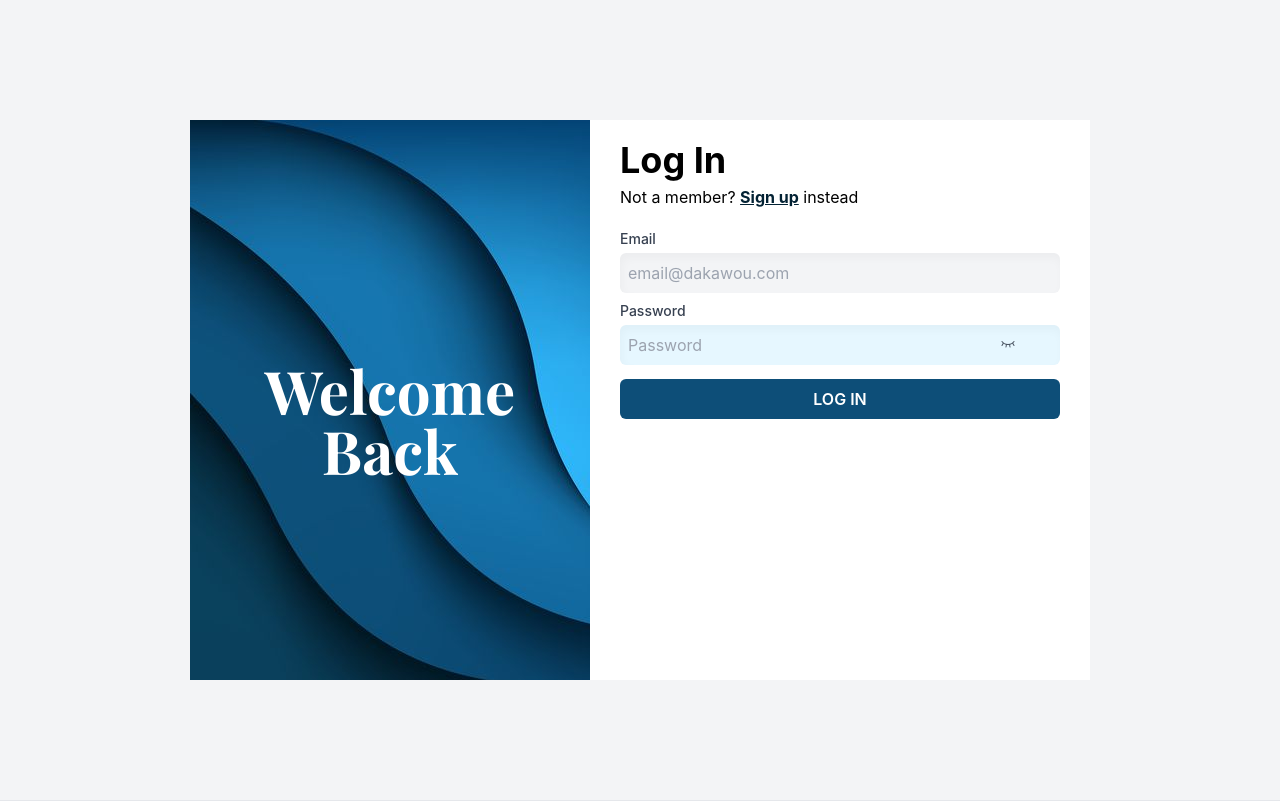
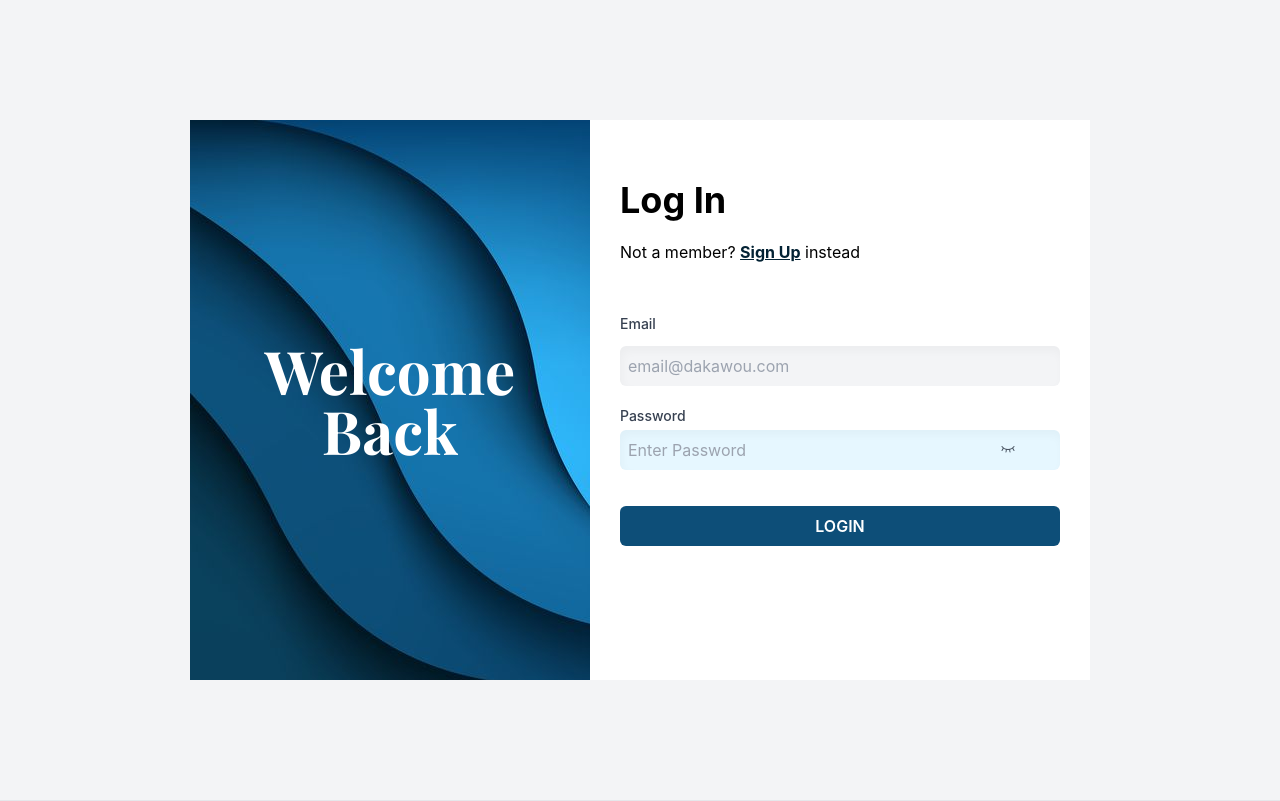
Before and after one commit to mumbi-prog/Inventory-Client, a React (Create React App) app: page / in a window 1280 px wide. Built offline with nearby package versions, Linux system fonts and the light colour scheme; a web font is replaced by a local one.

Commit message:
Update on Auth-comps to only allow autorized users

```diff
--- a/src/components/Logins/AdminLogin.jsx
+++ b/src/components/Logins/AdminLogin.jsx
@@ -3,6 +3,7 @@ import api from '../Api/api.jsx';
 import { useNavigate, Link } from 'react-router-dom';
 import './logins.css';
 import { PiEyeClosed, PiEyeBold } from 'react-icons/pi';
+import ErrorModal from '../Admin/ErrorModal.jsx';
 
 function AdminLogin() {
   const [email, setEmail] = useState('');
@@ -15,11 +16,20 @@ function AdminLogin() {
     e.preventDefault();
 
     try {
-      await api.post('http://localhost:3000/login', { email, password });
+      await api.post('http://localhost:3000/login', {
+        email,
+        password
+      });
+
       console.log('Login successful');
       navigate('/main');
     } catch (error) {
-      setError('Invalid email or password');
+      const errorMessage = error.response.data.error;
+      if (errorMessage === 'Unauthorized! Unauthorized!') {
+        setError(errorMessage);
+      } else {
+        setError('Unauthorized to log in. Please use an authorized email address.');
+      }
       console.error('Login error:', error);
     }
   };
@@ -28,44 +38,36 @@ function AdminLogin() {
     <div className='auth-container bg-gray-bkg h-screen flex justify-center items-center'>
       <div className='auth-wrapper ml-[100px] flex w-[1000px]'>
         <div className="login-bkg w-[50%]">
-          <h3 className='font-playfair text-6xl font-bold text-white text-center py-[60%]'>Welcome Back</h3>
+          <h3 className='font-playfair text-6xl font-bold text-white text-center py-[55%]'>Welcome <br /> Back</h3>
         </div>
-        <div className='form-content bg-white w-[50%] px-[3%]'>
-          <h5 className="text-4xl font-bold mt-[20px] mb-[5px] text-black"> Log In </h5>
-          <p className="text-black mb-[20px]">Not a member? <Link to="/signup" className='underline text-main-blue font-bold'>Sign up</Link> instead</p>
+        <div className='form-content bg-white w-[50%]  px-[3%]'>
+          <h5 className="text-4xl font-bold mt-[60px] mb-[20px] text-black"> Log In </h5>
+          <p className="text-black mb-[50px]">Not a member? <Link to="/signup" className='underline text-main-blue font-bold'>Sign Up</Link> instead</p>
 
           <div className="form">
             <form onSubmit={handleSubmit}>
-              <div className="mb-2">
-                <label htmlFor="email" className="block text-sm font-medium text-gray-700">Email</label>
+              <div className="mb2 mb-[20px]">
+                <label htmlFor="email" className="block text-sm font-medium text-gray-700"> Email </label>
                 <input
-                  placeholder="email@dakawou.com"
-                  type="email"
-                  id="email"
-                  name="email"
-                  className="mt-1 p-2 w-full rounded-md bg-gray-bkg focus:outline-none"
-                  required
-                  value={email}
-                  onChange={(e) => setEmail(e.target.value)}
+                  placeholder="email@dakawou.com" type="email" id="email" name="email"
+                  className="mt-3 p-2 w-full rounded-md bg-gray-bkg focus:outline-none" required
+                  value={email} onChange={(e) => setEmail(e.target.value)}
                 />
               </div>
-              <div className="mb-[10px]">
+              <div className="mb-2 password-field">
                 <PasswordInput
-                  name="password"
-                  title="Password"
-                  placeholder="Password"
-                  value={password}
-                  onChange={(e) => setPassword(e.target.value)}
-                  showPassword={showPassword}
+                  name="password" title="Password" placeholder="Enter Password"
+                  value={password} onChange={(e) => setPassword(e.target.value)} showPassword={showPassword}
                   onTogglePassword={() => setShowPassword(!showPassword)}
                 />
               </div>
+
               <div className="auth-button flex justify-center items-center">
-                <button className='login uppercase bg-other-blue text-white font-semibold px-4 py-2 rounded-md hover:bg-hover-blue w-full mt-1'>
-                  Log In
+                <button className='account-login uppercase bg-other-blue text-white font-semibold px-4 py-2 rounded-md hover:bg-blue-800 w-full mt-7'>
+                  Login
                 </button>
               </div>
-              {error && <p className="text-red-500 mt-2">{error}</p>}
+              {error && <ErrorModal errorMessage={error} onClose={() => setError('')} />}
             </form>
           </div>
         </div>
```
Also changed, not shown: src/components/Logins/AdminSignup.jsx (+1 -131 lines), 1 other file (tests, documents, lock files or other folders).
